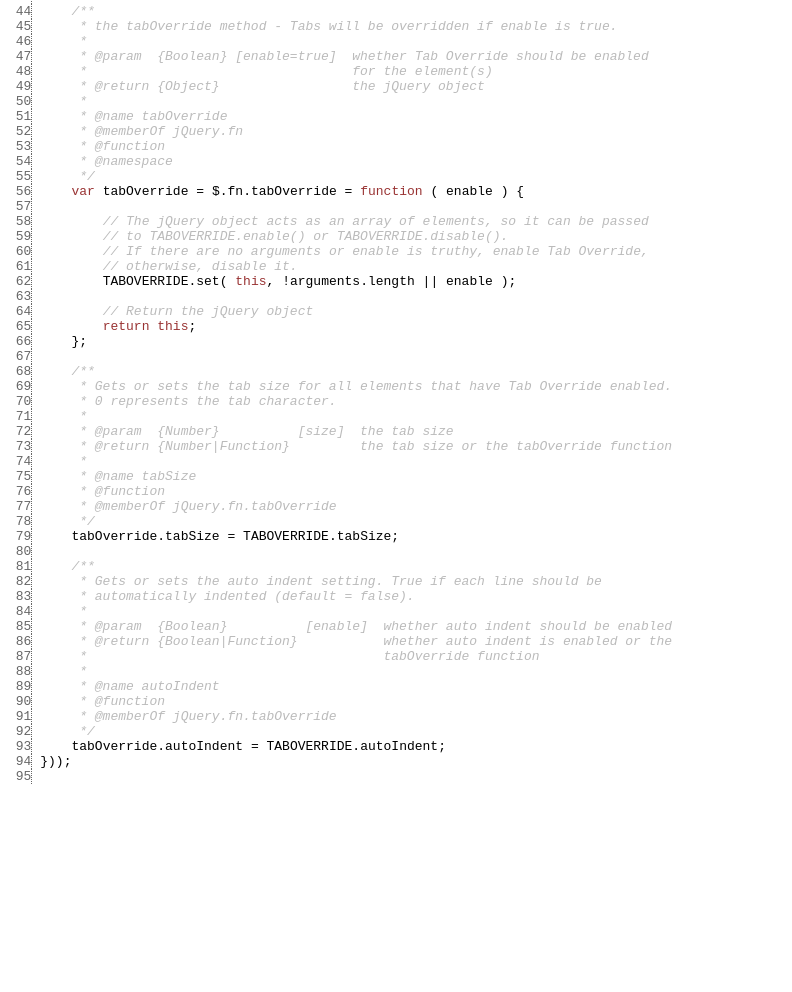
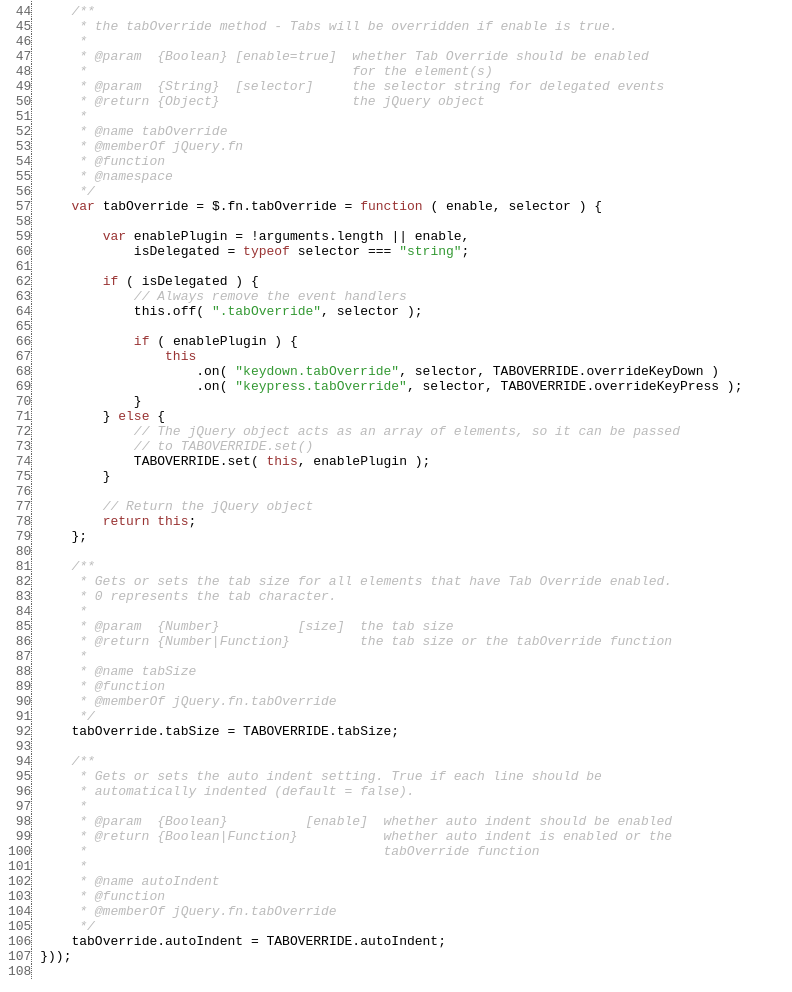
Before and after one commit to wjbryant/jquery.taboverride, a plain HTML site: page symbols/src/jquery.taboverride.js.html in a window 1280 px wide. Shown: the part 649-1641 px from the top of the page, without its empty margins (0-792 px from the left). Before the commit the page ends 1446 px from the top, so only its background shows below. Drawn offline with Linux system fonts and the light colour scheme.

Commit message:
update for v3.1.0

```diff
--- a/symbols/src/jquery.taboverride.js.html
+++ b/symbols/src/jquery.taboverride.js.html
@@ -5,13 +5,13 @@
 	.STRN {color: #393;}
 	.REGX {color: #339;}
 	.line {border-right: 1px dotted #666; color: #666; font-style: normal;}
-	</style></head><body><pre><span class='line'>  1</span> <span class="COMM">/*! jquery.taboverride v3.0.0 | https://github.com/wjbryant/jquery.taboverride
+	</style></head><body><pre><span class='line'>  1</span> <span class="COMM">/*! jquery.taboverride v3.1.0 | https://github.com/wjbryant/jquery.taboverride
 <span class='line'>  2</span> Copyright (c) 2012 Bill Bryant | http://opensource.org/licenses/mit */</span><span class="WHIT">
 <span class='line'>  3</span>
 <span class='line'>  4</span> </span><span class="COMM">/**
 <span class='line'>  5</span>  * @fileOverview Tab Override jQuery plugin
 <span class='line'>  6</span>  * @author       Bill Bryant
-<span class='line'>  7</span>  * @version      3.0.0
+<span class='line'>  7</span>  * @version      3.1.0
 <span class='line'>  8</span>  */</span><span class="WHIT">
 <span class='line'>  9</span>
 <span class='line'> 10</span> </span><span class="COMM">/*jslint white: true */</span><span class="WHIT">
@@ -53,50 +53,63 @@
 <span class='line'> 46</span>      *
 <span class='line'> 47</span>      * @param  {Boolean} [enable=true]  whether Tab Override should be enabled
 <span class='line'> 48</span>      *                                  for the element(s)
-<span class='line'> 49</span>      * @return {Object}                 the jQuery object
-<span class='line'> 50</span>      *
-<span class='line'> 51</span>      * @name tabOverride
-<span class='line'> 52</span>      * @memberOf jQuery.fn
-<span class='line'> 53</span>      * @function
-<span class='line'> 54</span>      * @namespace
-<span class='line'> 55</span>      */</span><span class="WHIT">
-<span class='line'> 56</span> </span><span class="WHIT">    </span><span class="KEYW">var</span><span class="WHIT"> </span><span class="NAME">tabOverride</span><span class="WHIT"> </span><span class="PUNC">=</span><span class="WHIT"> </span><span class="NAME">$.fn.tabOverride</span><span class="WHIT"> </span><span class="PUNC">=</span><span class="WHIT"> </span><span class="KEYW">function</span><span class="WHIT"> </span><span class="PUNC">(</span><span class="WHIT"> </span><span class="NAME">enable</span><span class="WHIT"> </span><span class="PUNC">)</span><span class="WHIT"> </span><span class="PUNC">{</span><span class="WHIT">
-<span class='line'> 57</span>
-<span class='line'> 58</span> </span><span class="WHIT">        </span><span class="COMM">// The jQuery object acts as an array of elements, so it can be passed</span><span class="WHIT">
-<span class='line'> 59</span> </span><span class="WHIT">        </span><span class="COMM">// to TABOVERRIDE.enable() or TABOVERRIDE.disable().</span><span class="WHIT">
-<span class='line'> 60</span> </span><span class="WHIT">        </span><span class="COMM">// If there are no arguments or enable is truthy, enable Tab Override,</span><span class="WHIT">
-<span class='line'> 61</span> </span><span class="WHIT">        </span><span class="COMM">// otherwise, disable it.</span><span class="WHIT">
-<span class='line'> 62</span> </span><span class="WHIT">        </span><span class="NAME">TABOVERRIDE.set</span><span class="PUNC">(</span><span class="WHIT"> </span><span class="KEYW">this</span><span class="PUNC">,</span><span class="WHIT"> </span><span class="PUNC">!</span><span class="NAME">arguments.length</span><span class="WHIT"> </span><span class="PUNC">||</span><span class="WHIT"> </span><span class="NAME">enable</span><span class="WHIT"> </span><span class="PUNC">)</span><span class="PUNC">;</span><span class="WHIT">
-<span class='line'> 63</span>
-<span class='line'> 64</span> </span><span class="WHIT">        </span><span class="COMM">// Return the jQuery object</span><span class="WHIT">
-<span class='line'> 65</span> </span><span class="WHIT">        </span><span class="KEYW">return</span><span class="WHIT"> </span><span class="KEYW">this</span><span class="PUNC">;</span><span class="WHIT">
-<span class='line'> 66</span> </span><span class="WHIT">    </span><span class="PUNC">}</span><span class="PUNC">;</span><span class="WHIT">
-<span class='line'> 67</span>
-<span class='line'> 68</span> </span><span class="WHIT">    </span><span class="COMM">/**
-<span class='line'> 69</span>      * Gets or sets the tab size for all elements that have Tab Override enabled.
-<span class='line'> 70</span>      * 0 represents the tab character.
-<span class='line'> 71</span>      *
-<span class='line'> 72</span>      * @param  {Number}          [size]  the tab size
-<span class='line'> 73</span>      * @return {Number|Function}         the tab size or the tabOverride function
-<span class='line'> 74</span>      *
-<span class='line'> 75</span>      * @name tabSize
-<span class='line'> 76</span>      * @function
-<span class='line'> 77</span>      * @memberOf jQuery.fn.tabOverride
-<span class='line'> 78</span>      */</span><span class="WHIT">
-<span class='line'> 79</span> </span><span class="WHIT">    </span><span class="NAME">tabOverride.tabSize</span><span class="WHIT"> </span><span class="PUNC">=</span><span class="WHIT"> </span><span class="NAME">TABOVERRIDE.tabSize</span><span class="PUNC">;</span><span class="WHIT">
+<span class='line'> 49</span>      * @param  {String}  [selector]     the selector string for delegated events
+<span class='line'> 50</span>      * @return {Object}                 the jQuery object
+<span class='line'> 51</span>      *
+<span class='line'> 52</span>      * @name tabOverride
+<span class='line'> 53</span>      * @memberOf jQuery.fn
+<span class='line'> 54</span>      * @function
+<span class='line'> 55</span>      * @namespace
+<span class='line'> 56</span>      */</span><span class="WHIT">
+<span class='line'> 57</span> </span><span class="WHIT">    </span><span class="KEYW">var</span><span class="WHIT"> </span><span class="NAME">tabOverride</span><span class="WHIT"> </span><span class="PUNC">=</span><span class="WHIT"> </span><span class="NAME">$.fn.tabOverride</span><span class="WHIT"> </span><span class="PUNC">=</span><span class="WHIT"> </span><span class="KEYW">function</span><span class="WHIT"> </span><span class="PUNC">(</span><span class="WHIT"> </span><span class="NAME">enable</span><span class="PUNC">,</span><span class="WHIT"> </span><span class="NAME">selector</span><span class="WHIT"> </span><span class="PUNC">)</span><span class="WHIT"> </span><span class="PUNC">{</span><span class="WHIT">
+<span class='line'> 58</span>
+<span class='line'> 59</span> </span><span class="WHIT">        </span><span class="KEYW">var</span><span class="WHIT"> </span><span class="NAME">enablePlugin</span><span class="WHIT"> </span><span class="PUNC">=</span><span class="WHIT"> </span><span class="PUNC">!</span><span class="NAME">arguments.length</span><span class="WHIT"> </span><span class="PUNC">||</span><span class="WHIT"> </span><span class="NAME">enable</span><span class="PUNC">,</span><span class="WHIT">
+<span class='line'> 60</span> </span><span class="WHIT">            </span><span class="NAME">isDelegated</span><span class="WHIT"> </span><span class="PUNC">=</span><span class="WHIT"> </span><span class="KEYW">typeof</span><span class="WHIT"> </span><span class="NAME">selector</span><span class="WHIT"> </span><span class="PUNC">===</span><span class="WHIT"> </span><span class="STRN">"string"</span><span class="PUNC">;</span><span class="WHIT">
+<span class='line'> 61</span>
+<span class='line'> 62</span> </span><span class="WHIT">        </span><span class="KEYW">if</span><span class="WHIT"> </span><span class="PUNC">(</span><span class="WHIT"> </span><span class="NAME">isDelegated</span><span class="WHIT"> </span><span class="PUNC">)</span><span class="WHIT"> </span><span class="PUNC">{</span><span class="WHIT">
+<span class='line'> 63</span> </span><span class="WHIT">            </span><span class="COMM">// Always remove the event handlers</span><span class="WHIT">
+<span class='line'> 64</span> </span><span class="WHIT">            </span><span class="NAME">this.off</span><span class="PUNC">(</span><span class="WHIT"> </span><span class="STRN">".tabOverride"</span><span class="PUNC">,</span><span class="WHIT"> </span><span class="NAME">selector</span><span class="WHIT"> </span><span class="PUNC">)</span><span class="PUNC">;</span><span class="WHIT">
+<span class='line'> 65</span>
+<span class='line'> 66</span> </span><span class="WHIT">            </span><span class="KEYW">if</span><span class="WHIT"> </span><span class="PUNC">(</span><span class="WHIT"> </span><span class="NAME">enablePlugin</span><span class="WHIT"> </span><span class="PUNC">)</span><span class="WHIT"> </span><span class="PUNC">{</span><span class="WHIT">
+<span class='line'> 67</span> </span><span class="WHIT">                </span><span class="KEYW">this</span><span class="WHIT">
+<span class='line'> 68</span> </span><span class="WHIT">                    </span><span class="PUNC">.</span><span class="NAME">on</span><span class="PUNC">(</span><span class="WHIT"> </span><span class="STRN">"keydown.tabOverride"</span><span class="PUNC">,</span><span class="WHIT"> </span><span class="NAME">selector</span><span class="PUNC">,</span><span class="WHIT"> </span><span class="NAME">TABOVERRIDE.overrideKeyDown</span><span class="WHIT"> </span><span class="PUNC">)</span><span class="WHIT">
+<span class='line'> 69</span> </span><span class="WHIT">                    </span><span class="PUNC">.</span><span class="NAME">on</span><span class="PUNC">(</span><span class="WHIT"> </span><span class="STRN">"keypress.tabOverride"</span><span class="PUNC">,</span><span class="WHIT"> </span><span class="NAME">selector</span><span class="PUNC">,</span><span class="WHIT"> </span><span class="NAME">TABOVERRIDE.overrideKeyPress</span><span class="WHIT"> </span><span class="PUNC">)</span><span class="PUNC">;</span><span class="WHIT">
+<span class='line'> 70</span> </span><span class="WHIT">            </span><span class="PUNC">}</span><span class="WHIT">
+<span class='line'> 71</span> </span><span class="WHIT">        </span><span class="PUNC">}</span><span class="WHIT"> </span><span class="KEYW">else</span><span class="WHIT"> </span><span class="PUNC">{</span><span class="WHIT">
+<span class='line'> 72</span> </span><span class="WHIT">            </span><span class="COMM">// The jQuery object acts as an array of elements, so it can be passed</span><span class="WHIT">
+<span class='line'> 73</span> </span><span class="WHIT">            </span><span class="COMM">// to TABOVERRIDE.set()</span><span class="WHIT">
+<span class='line'> 74</span> </span><span class="WHIT">            </span><span class="NAME">TABOVERRIDE.set</span><span class="PUNC">(</span><span class="WHIT"> </span><span class="KEYW">this</span><span class="PUNC">,</span><span class="WHIT"> </span><span class="NAME">enablePlugin</span><span class="WHIT"> </span><span class="PUNC">)</span><span class="PUNC">;</span><span class="WHIT">
+<span class='line'> 75</span> </span><span class="WHIT">        </span><span class="PUNC">}</span><span class="WHIT">
+<span class='line'> 76</span>
+<span class='line'> 77</span> </span><span class="WHIT">        </span><span class="COMM">// Return the jQuery object</span><span class="WHIT">
+<span class='line'> 78</span> </span><span class="WHIT">        </span><span class="KEYW">return</span><span class="WHIT"> </span><span class="KEYW">this</span><span class="PUNC">;</span><span class="WHIT">
+<span class='line'> 79</span> </span><span class="WHIT">    </span><span class="PUNC">}</span><span class="PUNC">;</span><span class="WHIT">
 <span class='line'> 80</span>
 <span class='line'> 81</span> </span><span class="WHIT">    </span><span class="COMM">/**
-<span class='line'> 82</span>      * Gets or sets the auto indent setting. True if each line should be
-<span class='line'> 83</span>      * automatically indented (default = false).
+<span class='line'> 82</span>      * Gets or sets the tab size for all elements that have Tab Override enabled.
+<span class='line'> 83</span>      * 0 represents the tab character.
 <span class='line'> 84</span>      *
-<span class='line'> 85</span>      * @param  {Boolean}          [enable]  whether auto indent should be enabled
-<span class='line'> 86</span>      * @return {Boolean|Function}           whether auto indent is enabled or the
-<span class='line'> 87</span>      *                                      tabOverride function
-<span class='line'> 88</span>      *
-<span class='line'> 89</span>      * @name autoIndent
-<span class='line'> 90</span>      * @function
-<span class='line'> 91</span>      * @memberOf jQuery.fn.tabOverride
-<span class='line'> 92</span>      */</span><span class="WHIT">
-<span class='line'> 93</span> </span><span class="WHIT">    </span><span class="NAME">tabOverride.autoIndent</span><span class="WHIT"> </span><span class="PUNC">=</span><span class="WHIT"> </span><span class="NAME">TABOVERRIDE.autoIndent</span><span class="PUNC">;</span><span class="WHIT">
-<span class='line'> 94</span> </span><span class="PUNC">}</span><span class="PUNC">)</span><span class="PUNC">)</span><span class="PUNC">;</span><span class="WHIT">
-<span class='line'> 95</span> </span></pre></body></html>
+<span class='line'> 85</span>      * @param  {Number}          [size]  the tab size
+<span class='line'> 86</span>      * @return {Number|Function}         the tab size or the tabOverride function
+<span class='line'> 87</span>      *
+<span class='line'> 88</span>      * @name tabSize
+<span class='line'> 89</span>      * @function
+<span class='line'> 90</span>      * @memberOf jQuery.fn.tabOverride
+<span class='line'> 91</span>      */</span><span class="WHIT">
+<span class='line'> 92</span> </span><span class="WHIT">    </span><span class="NAME">tabOverride.tabSize</span><span class="WHIT"> </span><span class="PUNC">=</span><span class="WHIT"> </span><span class="NAME">TABOVERRIDE.tabSize</span><span class="PUNC">;</span><span class="WHIT">
+<span class='line'> 93</span>
+<span class='line'> 94</span> </span><span class="WHIT">    </span><span class="COMM">/**
+<span class='line'> 95</span>      * Gets or sets the auto indent setting. True if each line should be
+<span class='line'> 96</span>      * automatically indented (default = false).
+<span class='line'> 97</span>      *
+<span class='line'> 98</span>      * @param  {Boolean}          [enable]  whether auto indent should be enabled
+<span class='line'> 99</span>      * @return {Boolean|Function}           whether auto indent is enabled or the
+<span class='line'>100</span>      *                                      tabOverride function
+<span class='line'>101</span>      *
+<span class='line'>102</span>      * @name autoIndent
+<span class='line'>103</span>      * @function
+<span class='line'>104</span>      * @memberOf jQuery.fn.tabOverride
+<span class='line'>105</span>      */</span><span class="WHIT">
+<span class='line'>106</span> </span><span class="WHIT">    </span><span class="NAME">tabOverride.autoIndent</span><span class="WHIT"> </span><span class="PUNC">=</span><span class="WHIT"> </span><span class="NAME">TABOVERRIDE.autoIndent</span><span class="PUNC">;</span><span class="WHIT">
+<span class='line'>107</span> </span><span class="PUNC">}</span><span class="PUNC">)</span><span class="PUNC">)</span><span class="PUNC">;</span><span class="WHIT">
+<span class='line'>108</span> </span></pre></body></html>
```
Also changed, not shown: files.html (+2 -2 lines), index.html (+1 -1 lines), symbols/_global_.html (+1 -1 lines), symbols/jQuery.fn.html (+1 -1 lines), symbols/jQuery.fn.tabOverride.html (+9 -3 lines), symbols/jQuery.html (+1 -1 lines).
